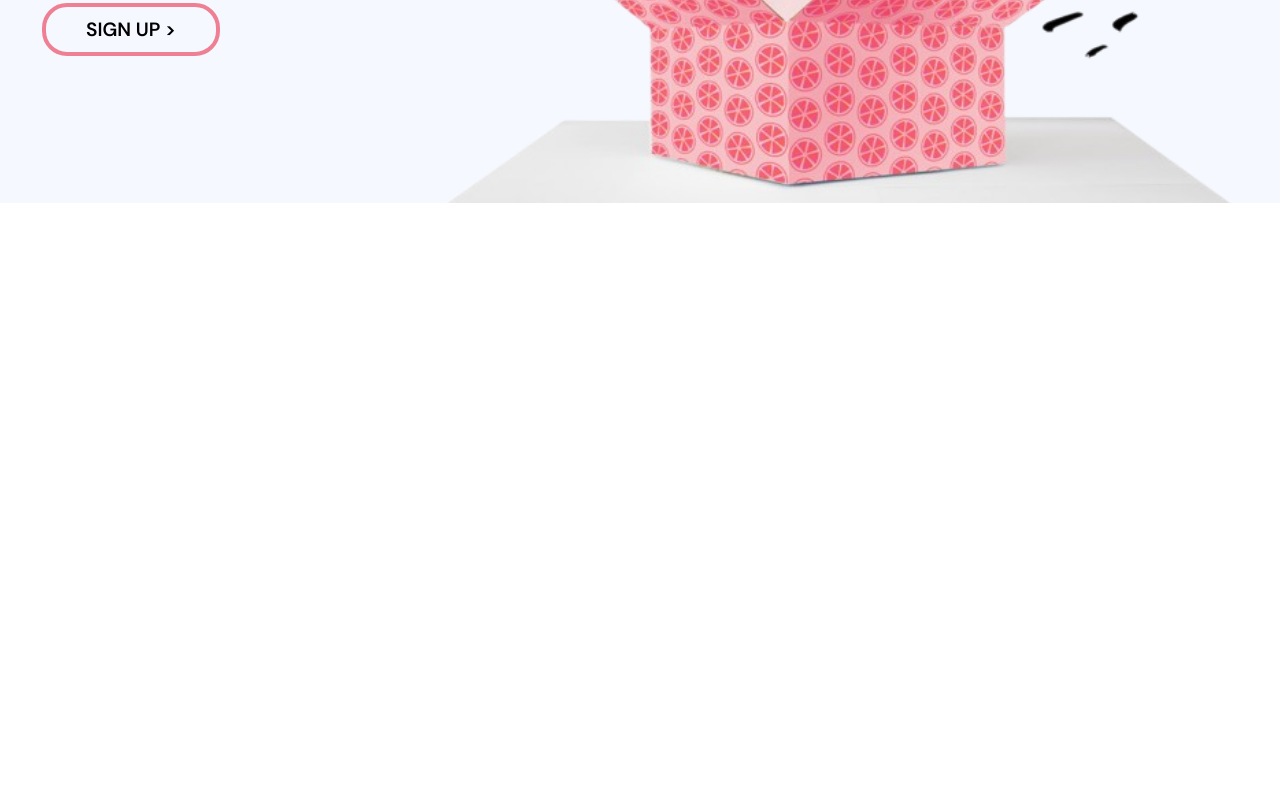
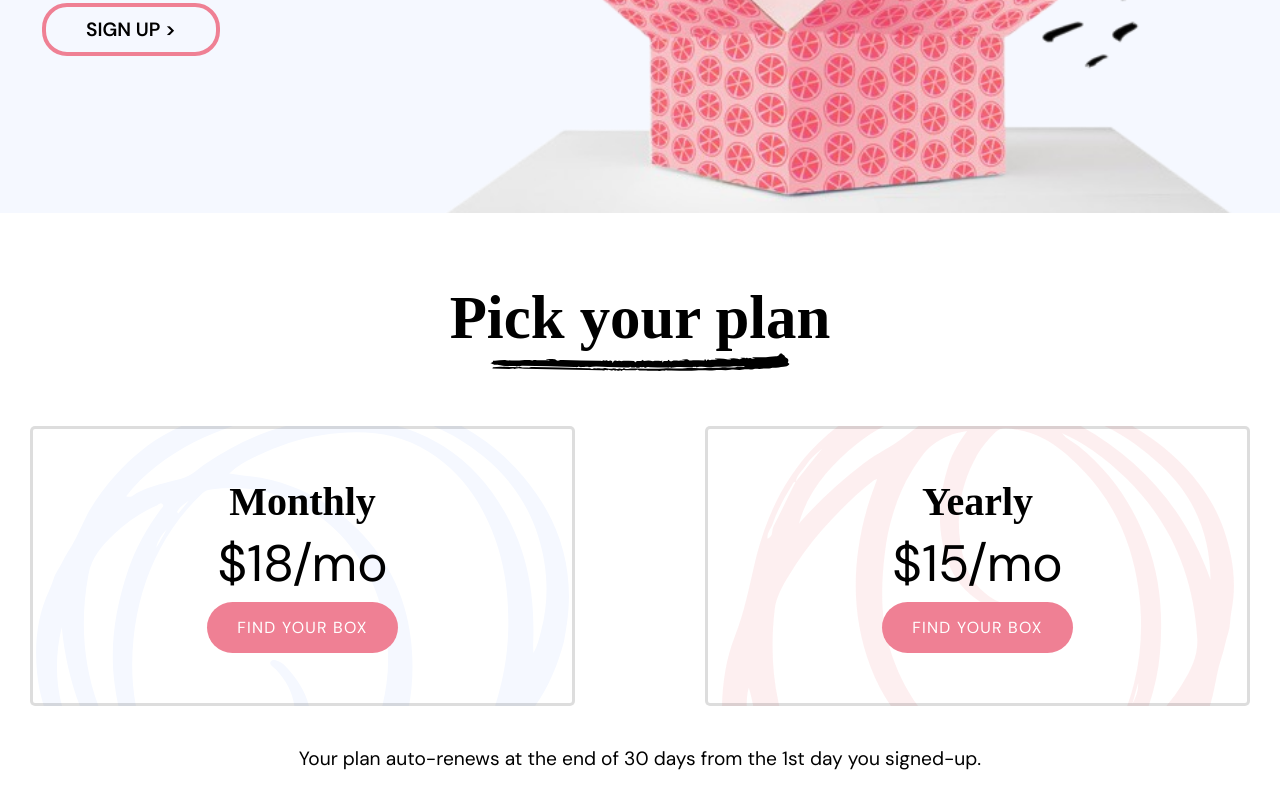
Before and after one commit to XavianMoody10/upbox, a plain HTML site: page index.html in a window 1280 px wide. Shown: the part 507-1316 px from the top of the page. Before the commit the page ends 800 px from the top, so only its background shows below. Drawn offline with Linux system fonts and the light colour scheme; a web font is replaced by a local one.

Commit message:
Finished plans section

```diff
--- a/assets/css/media.css
+++ b/assets/css/media.css
@@ -16,6 +16,10 @@
   .navigation-list__anchor,
   .login-btn {
     font-size: 1rem;
+  }
+
+  .navigation-list {
+    gap: 65px;
   }
 
   .desktop-header__logo {
@@ -67,12 +71,15 @@
   }
 
   .hero-intro {
+    position: relative;
+    top: 30px;
     max-width: none;
+    gap: 20px;
   }
 
   .hero-intro__heading {
     max-width: 550px;
-    font-size: 3.8rem;
+    font-size: 3.6rem;
   }
 
   .hero-intro__caption {
@@ -88,15 +95,20 @@
     bottom: 0;
     right: 0;
   }
+
+  .signup-btn {
+    margin-top: 30px;
+  }
 }
 
 @media (min-width: 1236px) {
   .hero-intro {
     position: relative;
-    top: 60px;
+    top: 80px;
   }
+
   .hero-section {
-    height: 610px;
+    height: 620px;
   }
 
   .hero-section__inner {
@@ -118,22 +130,108 @@
   }
 }
 
-@media (min-width: 1396px) {
+@media (min-width: 1450px) {
   .hero__image--desktop {
-    width: 1050px;
+    width: 1100px;
   }
 
   .hero-section__inner {
-    left: 75px;
+    left: 90px;
   }
 
   .hero-intro__heading {
-    font-size: 4rem;
+    font-size: 3.8rem;
     max-width: 600px;
   }
 
   .hero-intro__caption {
-    font-size: 1.4rem;
-    max-width: 540px;
+    font-size: 1.3rem;
+    max-width: 500px;
   }
 }
+
+@media (min-width: 1600px) {
+  .hero-section {
+    height: 630px;
+  }
+  .hero__image--desktop {
+    width: 1150px;
+  }
+}
+
+/* ------------ PLANS SECTION ------------ */
+@media (min-width: 692px) {
+  .plans-section__disclaimer {
+    text-align: center;
+  }
+}
+
+@media (min-width: 880px) {
+  .plans-wrapper {
+    justify-content: space-between;
+    margin: 40px auto 0 auto;
+    max-width: 934px;
+  }
+
+  .plan-card {
+    height: 200px;
+    width: 50%;
+  }
+
+  .section-subtitle__text {
+    font-size: 3.5rem;
+  }
+}
+
+@media (min-width: 1150px) {
+  .section-subtitle__text {
+    font-size: 3.8rem;
+  }
+
+  .section-subtitle__underline {
+    width: 300px;
+  }
+
+  .plans-wrapper {
+    flex-wrap: nowrap;
+    max-width: var(--mx-width);
+    gap: 130px;
+    margin-top: 50px;
+  }
+
+  .plan-card {
+    width: 100%;
+    max-width: none;
+  }
+
+  .plans-section__disclaimer {
+    margin-top: 40px;
+    font-size: 1.2rem;
+  }
+}
+
+@media (min-width: 1236px) {
+  .plan-card {
+    height: 280px;
+  }
+
+  .plan-card__period {
+    font-size: 2.5rem;
+  }
+
+  .plan-card__price {
+    font-size: 3.2rem;
+  }
+
+  .plan-card__btn {
+    font-size: 1rem;
+    padding: 15px 30px;
+    border-radius: 30px;
+  }
+}
+
+@media (min-width: 1340px) {
+  .plans-wrapper {
+    padding: 0;
+  }
+}
--- a/assets/css/styles.css
+++ b/assets/css/styles.css
@@ -98,8 +98,7 @@
 
 .hero-section__inner {
   width: 90%;
-  /* max-width: var(--mx-width); */
-  max-width: 1450px;
+  max-width: 1500px;
   margin: 0 auto;
 }
 
@@ -146,3 +145,74 @@
   right: 0;
   min-width: 450px;
 }
+
+/* ------------ PLANS SECTION ------------ */
+.plans-section {
+  margin: 70px 0;
+}
+
+.section-subtitle {
+  text-align: center;
+}
+
+.section-subtitle__text {
+  font-size: 2.5rem;
+}
+
+.plans-wrapper {
+  padding: 0 30px;
+  display: flex;
+  flex-wrap: wrap;
+  gap: 20px;
+  margin-top: 30px;
+  justify-content: center;
+}
+
+.plan-card {
+  width: 100%;
+  border: 3px solid rgba(0, 0, 0, 0.132);
+  border-radius: 5px;
+  height: 180px;
+  display: flex;
+  flex-direction: column;
+  align-items: center;
+  gap: 5px;
+  justify-content: center;
+  max-width: 400px;
+  background-position: center;
+  background-repeat: no-repeat;
+}
+
+.plan-card:nth-of-type(1) {
+  background-image: url("/assets/images/monthly-plan-bg.svg");
+}
+.plan-card:nth-of-type(2) {
+  background-image: url("/assets/images/yearly-plan-bg.svg");
+}
+
+.plan-card__period {
+  font-size: 1.5rem;
+  font-weight: 700;
+}
+
+.plan-card__price {
+  font-size: 2rem;
+  font-family: var(--fnt-1);
+}
+
+.plan-card__btn {
+  background-color: var(--pmr-color);
+  color: white;
+  font-family: var(--fnt-1);
+  font-size: 0.7rem;
+  text-decoration: none;
+  letter-spacing: 1.2px;
+  padding: 13px 25px;
+  border-radius: 20px;
+}
+
+.plans-section__disclaimer {
+  font-size: 1.1rem;
+  font-family: var(--fnt-1);
+  margin: 15px 30px 0 30px;
+}
--- a/index.html
+++ b/index.html
@@ -92,5 +92,37 @@
         />
       </div>
     </section>
+
+    <!-- PLANS SECTION -->
+    <section class="plans-section">
+      <div class="section-subtitle">
+        <h2 class="section-subtitle__text">Pick your plan</h2>
+        <img
+          src="./assets/images/underline-1.svg"
+          alt="underline"
+          width="210"
+          class="section-subtitle__underline"
+        />
+      </div>
+
+      <div class="plans-wrapper">
+        <div class="plan-card">
+          <p class="plan-card__period">Monthly</p>
+          <p class="plan-card__price">$18/mo</p>
+          <a href="##" class="plan-card__btn">FIND YOUR BOX</a>
+        </div>
+
+        <div class="plan-card">
+          <p class="plan-card__period">Yearly</p>
+          <p class="plan-card__price">$15/mo</p>
+          <a href="##" class="plan-card__btn">FIND YOUR BOX</a>
+        </div>
+      </div>
+
+      <p class="plans-section__disclaimer">
+        Your plan auto-renews at the end of 30 days from the 1st day you
+        signed-up.
+      </p>
+    </section>
   </body>
 </html>
```
Also changed, not shown: assets/images/monthly-plan-bg.svg (added), assets/images/underline-1.svg (added), assets/images/yearly-plan-bg.svg (added).
